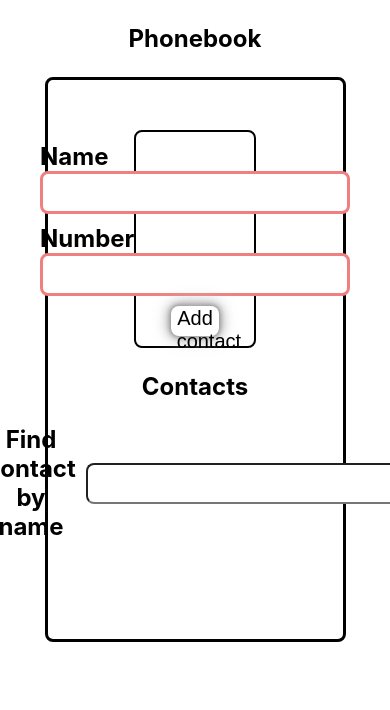
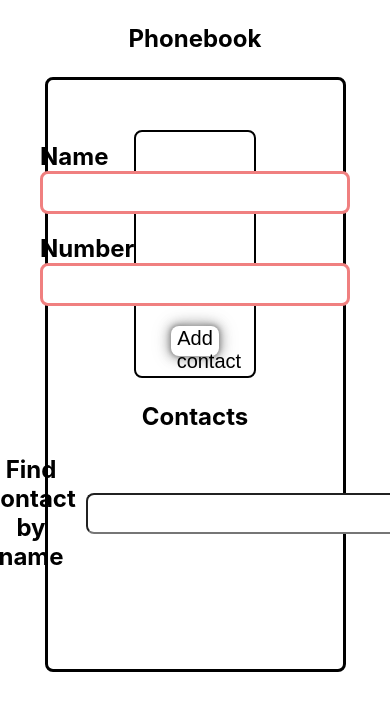
Before and after one commit to DmShko/goit-react-hw-02-phonebook, a React (Create React App) app: page / in a window 390 px wide. Shown: the top 710 px of the page. Built offline with nearby package versions, Linux system fonts and the light colour scheme.

Commit message:
goit-react-hw-02-phonebook-8
Change stucture of project. All right.

```diff
--- a/src/App.jsx
+++ b/src/App.jsx
@@ -1,47 +1,52 @@
-import { Component } from "react";
+import { Component } from 'react';
 import { nanoid } from 'nanoid';
-import Notiflix from "notiflix";
+import Notiflix from 'notiflix';
 
 import { PhoneBookSection } from './components/PhoneBookSection/PhoneBookSection';
 
 export class App extends Component {
-
   state = {
     contacts: [],
     filter: '',
-  }
+  };
 
-  changeContacts = (newstate) => {
-
-
-    if(this.state.contacts.find(element => element.name === [newstate.name, newstate.number].join(" ")) === undefined) {
-
-      this.setState({contacts: [...this.state.contacts, {name:[newstate.name, newstate.number].join(" "), id: nanoid()}],
-
-    });} else {
+  changeContacts = newstate => {
+    if (
+      this.state.contacts.find(
+        element => element.name === [newstate.name, newstate.number].join(' ')
+      ) === undefined
+    ) {
+      this.setState({
+        contacts: [
+          ...this.state.contacts,
+          { name: [newstate.name, newstate.number].join(' '), id: nanoid() },
+        ],
+      });
+    } else {
       Notiflix.Notify.warning(`"${newstate.name}" is already in contacts!`);
     }
-  }
+  };
 
-  changeFilter = (newFilter) => this.setState({filter: newFilter.filter});
+  changeFilter = newFilter => this.setState({ filter: newFilter.filter });
 
-  deleteContact = (deleteById) => this.setState(
-
-    {contacts: this.state.contacts.filter(element => element.id !== deleteById)}
-
-  );
+  deleteContact = deleteById =>
+    this.setState({
+      contacts: this.state.contacts.filter(
+        element => element.id !== deleteById
+      ),
+    });
 
   render() {
-
-    return(
-
+    return (
       <>
-
         <p>Phonebook</p>
-        <PhoneBookSection users={this.changeContacts} userDel={this.deleteContact} userFilter={this.changeFilter} data={this.state}/>
-
+        <PhoneBookSection
+          users={this.changeContacts}
+          userDel={this.deleteContact}
+          userFilter={this.changeFilter}
+          data={this.state}
+        />
       </>
-
-    )
+    );
   }
 }
--- a/src/components/Control/Control.js
+++ /dev/null
@@ -1,25 +0,0 @@
-import { Component } from "react";
-
-// add css modules
-import c from '../Control/Control.module.css';
-
-export class Control extends Component {
-
-    addUser = (evt) => {
-        if(this.props.inputData.nameValid === false && this.props.inputData.numberValid === false) {
-            evt.preventDefault();
-            this.props.users(this.props.inputData)
-        } else{
-            evt.preventDefault();
-        }
-    };
-
-    render() {
-        console.log(`${this.props.inputData.nameValid} ${this.props.inputData.numberValid}`)
-        return(
-            <>
-                <button className={c.button} type="submit" onClick={this.addUser}>Add contact</button>
-            </>
-        )
-    }
-}
--- a/src/components/Control/Control.module.css
+++ /dev/null
@@ -1,15 +0,0 @@
-.button {
-    width: 50%;
-    height: 30px;
-
-    font-size: 20px;
-    border: none;
-    border-radius: 8px;
-
-    background-color: white;
-    box-shadow: 0px 0px 22px 0 rgb(212, 212, 212), 0px 0px 12px 0.5px rgb(104, 104, 104), 0px 0px 5px 0 rgb(65, 65, 65);
-}
-
-.button:hover {
-    background-color: rgba(166, 96, 175, 0.404);
-}
--- a/src/components/DataIn/DataIn.js
+++ b/src/components/DataIn/DataIn.js
@@ -1,81 +1,121 @@
-import { Component } from "react";
+import { Component } from 'react';
 
 // add css modules
 import di from './DataIn.module.css';
 
 export class DataIn extends Component {
-
   state = {
-        name: "",
-        number: "",
+    name: '',
+    number: '',
     inputNameValid: true,
     inputNumberValid: true,
+  };
+
+  // transfer THIS 'state' to method in App 'state', so that change his properties (App 'state')
+  addUser = evt => {
+    // transfer data only, if valid fields is valid
+    if (
+      this.state.inputNameValid === false &&
+      this.state.inputNumberValid === false
+    ) {
+      evt.preventDefault();
+      // to method in App
+      this.props.change(this.state);
+    } else {
+      evt.preventDefault();
     }
+  };
 
-    checkValid = (data) => {
+  checkValid = data => {
+    // VARIAN 1 CHAGE 'VALID' PROPERTIES OF state ON BASE PREVIOUS VALUE
+    // if(data.validity.patternMismatch === false) {
 
-        if(data.validity.patternMismatch === false) {
+    //     data.name === "name" ?  this.setState(state => ({inputNameValid : state.inputNameValid && data.validity.patternMismatch})):
+    //     this.setState(state => ({inputNumberValid : state.inputNumberValid && data.validity.patternMismatch}));
 
-            data.name === "userName" ?  this.setState(value => ({inputNameValid : value.inputNameValid && data.validity.patternMismatch})):
-            this.setState(value => ({inputNumberValid : value.inputNumberValid && data.validity.patternMismatch}));
+    // } else {
 
-        } else {
+    //     data.name === "name" ?  this.setState(state => ({inputNameValid : state.inputNameValid || data.validity.patternMismatch})):
+    //     this.setState(state => ({inputNumberValid : state.inputNumberValid || data.validity.patternMismatch}));
 
-            data.name === "userName" ?  this.setState(value => ({inputNameValid : value.inputNameValid || data.validity.patternMismatch})):
-            this.setState(value => ({inputNumberValid : value.inputNumberValid || data.validity.patternMismatch}));
-
-        }
-
-    }
-
-    change = (data) => {
-
-        if(data.validity.patternMismatch === false) {
-
-            data.name === "userName" ? this.setState({name: data.value.trim()})
-            : this.setState({number: data.value.trim()});
-
-        }
-
-    }
-
-    toChange = (evt) => {
-
-        this.props.getValid(this.state);
-
-        // if(this.state.inputNameValid === false && this.state.inputNumberValid === false){
-
-
-        this.props.change(this.state);
     // }
 
+    // VARIAN 2 CHAGE 'VALID' PROPERTIES OF state without USE PREVIOUS VALUE
+    // only if target value is valid
+    if (data.validity.patternMismatch === false) {
+      data.name === 'name'
+        ? this.setState({
+            inputNameValid:
+              this.state.inputNameValid && data.validity.patternMismatch,
+          })
+        : this.setState({
+            inputNumberValid:
+              this.state.inputNumberValid && data.validity.patternMismatch,
+          });
+    } else {
+      data.name === 'name'
+        ? this.setState({
+            inputNameValid:
+              this.state.inputNameValid || data.validity.patternMismatch,
+          })
+        : this.setState({
+            inputNumberValid:
+              this.state.inputNumberValid || data.validity.patternMismatch,
+          });
+    }
+  };
+
+  stateChange = data => {
+    const { name, value } = data;
+
+    // change 'state' without use previous value
+    this.setState({ [name]: value });
+  };
+
+  inputChange = evt => {
+    // change valid properties of 'state', so that output users only, if bouth input fields contain valid value
     this.checkValid(evt.target);
-        this.change(evt.target);
-
-    }
+    // change 'name' and 'number' fields in 'data'
+    this.stateChange(evt.target);
+  };
 
   render() {
-        console.log(this.state)
-        return(
+    return (
       <>
+        <form onSubmit={this.addUser} className={di.form}>
+          <label className={di.lable}>
+            <p className={di.text}>Name</p>
+            <input
+              className={di.input}
+              value={this.state.name}
+              name="name"
+              type="text"
+              onChange={this.inputChange}
+              pattern="\w{0}[a-zA-Zа-яА-Я]+\s\w{0}[a-zA-Zа-яА-Я]+"
+              title="Please, use only letters!"
+              required
+            ></input>
+          </label>
 
           <label className={di.lable}>
-                    <p className={di.text}>Name</p>
-                    <input className={di.input} name="userName" type="text" onChange={this.toChange}
-                    pattern="\w{0}[a-zA-Zа-яА-Я]+\s\w{0}[a-zA-Zа-яА-Я]+"
-                    title="Please, use only letters!" required></input>
-                </label>
-                <label className={di.lable}>
             <p className={di.text}>Number</p>
-                    <input className={di.input} name="userNumber" type="tel" onChange={this.toChange}
+            <input
+              className={di.input}
+              value={this.state.number}
+              name="number"
+              type="tel"
+              onChange={this.inputChange}
               pattern="\d{3}[0-9]-\d{1}[0-9]-\d{1}[0-9]"
               title="Phone number must be digits and can contain spaces, dashes, parentheses and can start with +"
-                    required></input>
+              required
+            ></input>
           </label>
 
-
+          <button className={di.button} type="submit">
+            Add contact
+          </button>
+        </form>
       </>
-
-        )
+    );
   }
 }
--- a/src/components/DataIn/DataIn.module.css
+++ b/src/components/DataIn/DataIn.module.css
@@ -14,6 +14,7 @@
     height: 35px;
     font-size: 20px;
 
+    margin-bottom: 10px;
     border-radius: 8px;
 }
 
@@ -32,6 +33,7 @@ input:required:valid {
     font-size: 20px;
     border: none;
     border-radius: 8px;
+    margin-bottom: 10px;
 
     background-color: white;
     box-shadow: 0px 0px 22px 0 rgb(212, 212, 212), 0px 0px 12px 0.5px rgb(104, 104, 104), 0px 0px 5px 0 rgb(65, 65, 65);
@@ -40,3 +42,16 @@ input:required:valid {
 .button:hover {
     background-color: rgba(166, 96, 175, 0.404);
 }
+
+.form {
+    display: flex;
+    flex-direction: column;
+    justify-content: flex-start;
+    align-items: center;
+
+    padding: 10px;
+    width: 50%;
+
+    border: 2px solid black;
+    border-radius: 8px;
+}
--- a/src/components/PhoneBookSection/PhoneBookSection.js
+++ b/src/components/PhoneBookSection/PhoneBookSection.js
@@ -1,62 +1,42 @@
-import { Component } from "react";
+import { Component } from 'react';
 
 // get components link from 'components' directory
 import { DataIn } from '../DataIn/DataIn';
-import { Control } from '../Control/Control';
 import { DataOut } from '../DataOut/DataOut';
 import { FindContacts } from '../FindContacts/FindContacts';
 
 // add css modules
-import phoneSec from './PhoneBookSection.module.css'
+import phoneSec from './PhoneBookSection.module.css';
 
 export class PhoneBookSection extends Component {
-
-    state = {
-        name: "",
-        number: "",
-        nameValid: true,
-        numberValid:true,
-    }
-
-    // change 'nameValid' and 'numberValid' properties of state in THIS coponent
-    changeValidInputValue = (validValue) => this.setState({
-
-       nameValid: validValue.inputNameValid,
-       numberValid: validValue.inputNumberValid,
-
-    });
-
-    // change 'name' and 'number' properties of state in THIS coponent
-    changeStateUser = (userData) => this.setState(({
-        name: userData.name,
-        number: userData.number,
-     }));
-
   render() {
     // <DataIn> - this component performs save input data and validation.
     // here change THIS state and main state in App.
-        // <Control> - this component containe the button
-        return(
-
+    // <FindContacts - this component change 'filter' property in App 'state'
+    // this value use in <Dataout> component for out users
+    return (
       <div className={phoneSec.section}>
-                <form className={phoneSec.form}>
-                    <DataIn  getValid={this.changeValidInputValue} change={this.changeStateUser}/>
-                    <Control users={this.props.users} inputData={this.state}/>
-                </form>
+        <DataIn change={this.props.users} />
 
         <p>Contacts</p>
-                <FindContacts findUser={this.props.users} findFilter={this.props.userFilter} findData={this.props.data}/>
+        <FindContacts
+          findFilter={this.props.userFilter}
+          findData={this.props.data}
+        />
 
         <ul className={phoneSec.list}>
-                    {
-                        this.props.data.contacts.map(result => {
-
-                            return <DataOut key={result.id} userData={this.props.data} print={result} del={this.props.userDel}/>
-
-                        })
-                    }
+          {this.props.data.contacts.map(result => {
+            return (
+              <DataOut
+                key={result.id}
+                userData={this.props.data}
+                print={result}
+                del={this.props.userDel}
+              />
+            );
+          })}
         </ul>
       </div>
-        )
+    );
   }
 }
--- a/src/components/PhoneBookSection/PhoneBookSection.module.css
+++ b/src/components/PhoneBookSection/PhoneBookSection.module.css
@@ -10,16 +10,3 @@
     border: 3px solid black;
     border-radius: 8px;
 }
-
-.form {
-    display: flex;
-    flex-direction: column;
-    justify-content: flex-start;
-    align-items: center;
-
-    padding: 10px;
-    width: 50%;
-
-    border: 2px solid black;
-    border-radius: 8px;
-}
```
Also changed, not shown: src/components/DataOut/DataOut.js (+26 -23 lines), src/components/FindContacts/FindContacts.js (+11 -10 lines). Lines whose indentation alone changed are shown as unchanged.
